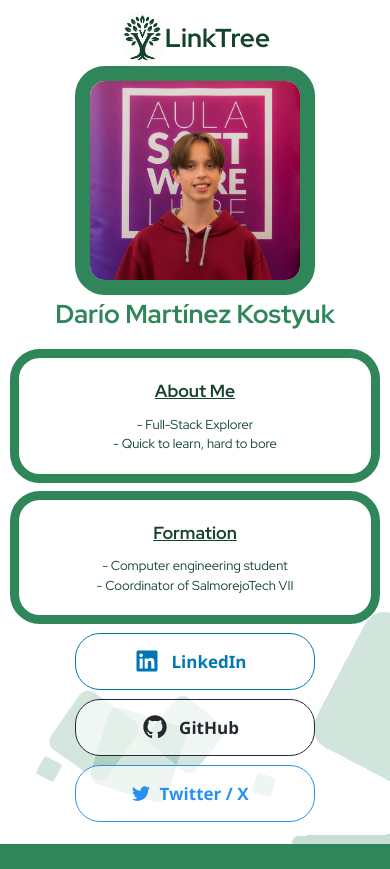
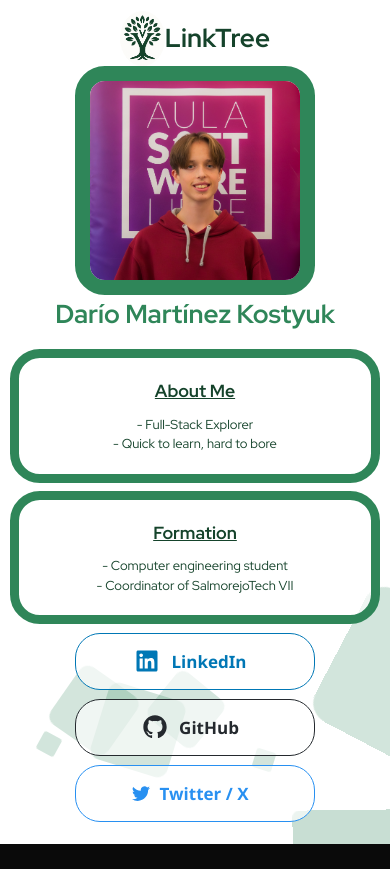
Before and after one commit to 000Volk000/linktree, a Next.js app: page / in a window 390 px wide. After the commit the page ends 844 px from the top, so only its background shows below. Built offline with nearby package versions, Linux system fonts and the light colour scheme.

Commit message:
fix: FINALLY FIXED THE BOTTOM

```diff
--- a/src/app/globals.css
+++ b/src/app/globals.css
@@ -1,7 +1,7 @@
 @import "tailwindcss";
 
 :root {
-  --background: rgb(47, 134, 89);
+  --background: white;
   --foreground: #171717;
 }
 
@@ -20,19 +20,10 @@
 }
 
 body {
-  background: white;
+  background: var(--background);
   color: var(--foreground);
   font-family: "Segoe UI", Tahoma, Geneva, Verdana, sans-serif;
   overflow-x: hidden;
-}
-
-@media (max-width: 767px) {
-  body {
-    background: rgb(47, 134, 89);
-  }
-  .circles {
-    overflow: auto;
-  }
 }
 
 @-webkit-keyframes animatetop {
@@ -91,8 +82,14 @@
   top: 0;
   left: 0;
   width: 100%;
-  height: 103%;
+  height: 100%;
   overflow: hidden;
+}
+
+@media (min-width: 767px) {
+  .circles {
+    height: 103%;
+  }
 }
 
 .circles li {
```
